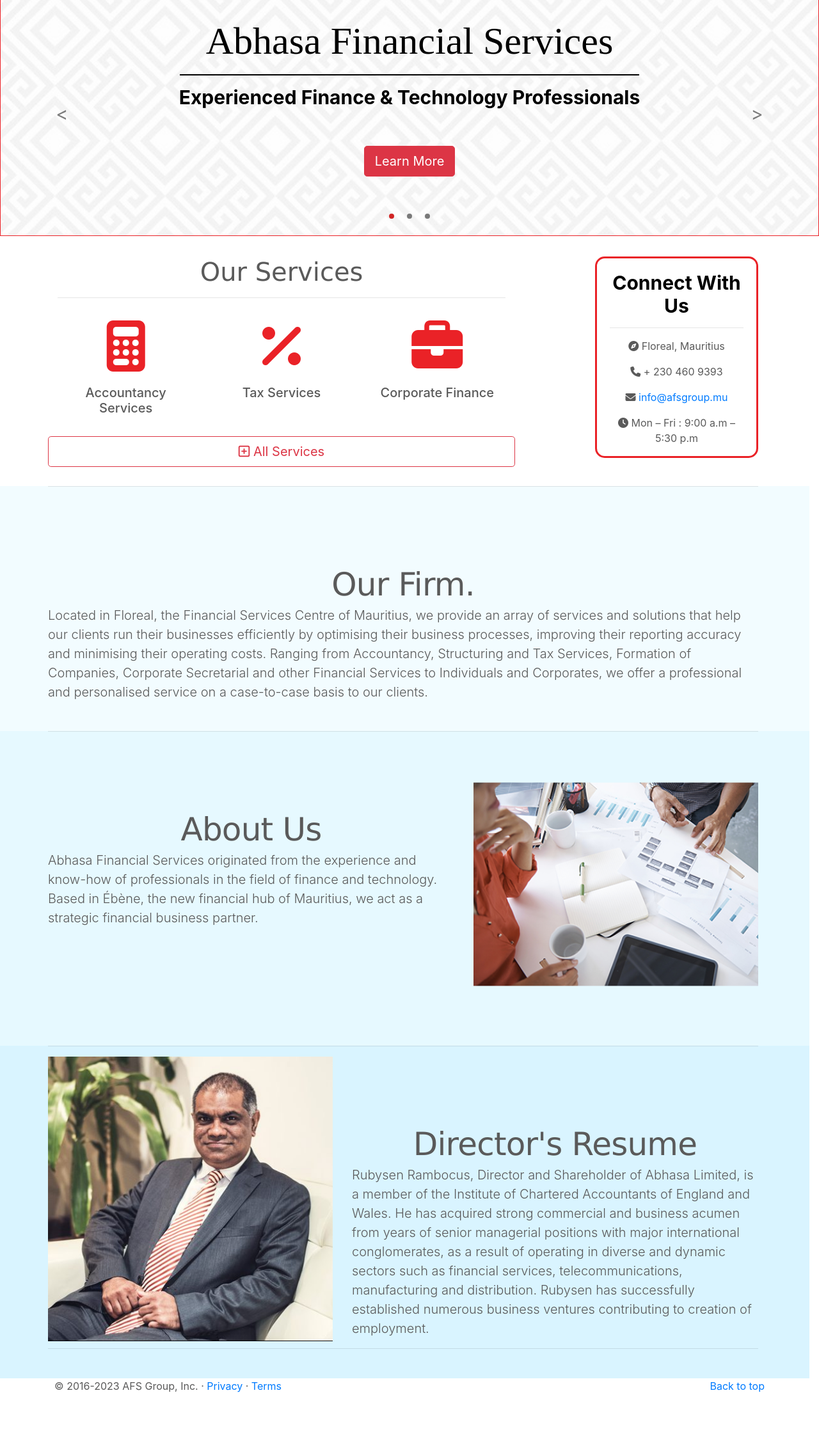
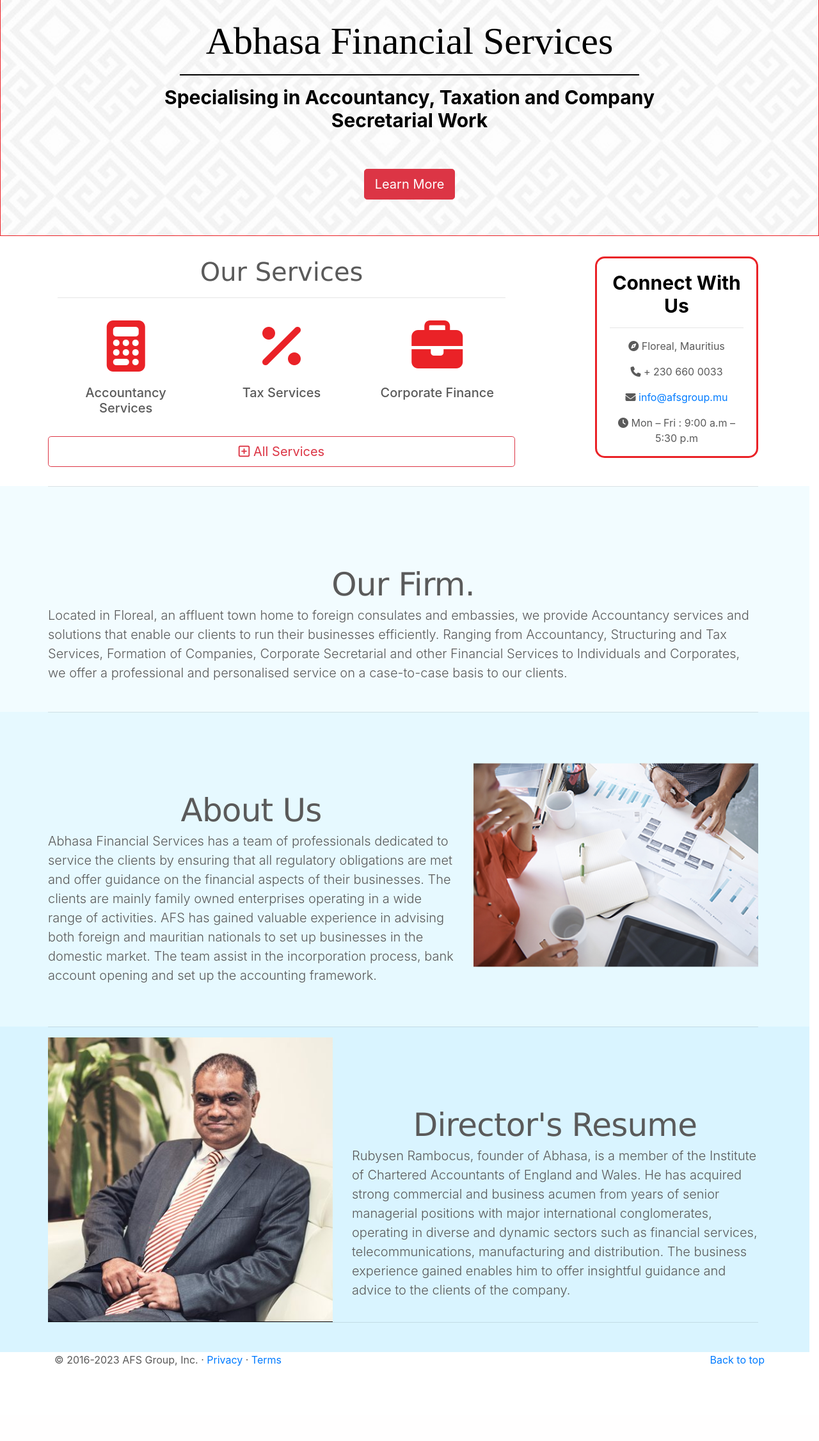
Before and after one commit to YanishR/afs-website, a Django app: page / in a window 1280 px wide. Shown: the part 56-2309 px from the top of the page at 64% size. After the commit the page ends 2192 px from the top, so only its background shows below. Run offline with Django 4.2, Linux system fonts and the light colour scheme; some libraries are stand-ins or nearby versions.

Commit message:
Amend text appropriately (#24)

```diff
--- a/visitor/homepage_text.py
+++ b/visitor/homepage_text.py
@@ -4,21 +4,18 @@
 @dataclasses.dataclass
 class HomepageText:
     our_firm: str =  """
-        Located in Floreal, the Financial Services Centre of Mauritius, we provide an array of services and
-        solutions that help our clients run their businesses efficiently by optimising their business processes,
-        improving their reporting accuracy and minimising their operating costs. Ranging from Accountancy, Structuring
+        Located in Floreal, an affluent town home to foreign consulates and embassies, we provide Accountancy services and
+        solutions that enable our clients to run their businesses efficiently. Ranging from Accountancy, Structuring
         and Tax Services, Formation of Companies, Corporate Secretarial and other Financial Services to Individuals and
         Corporates, we offer a professional and personalised service on a case-to-case basis to our clients.
     """
     about_us: str = """
-        Abhasa Financial Services originated from the experience and know-how of professionals in the field
-        of finance and technology. Based in Ébène, the new financial hub of Mauritius, we act as a strategic
-        financial business partner.
+        Abhasa Financial Services has a team of professionals dedicated to service the clients by ensuring that all regulatory obligations are met and offer guidance on the financial aspects of their businesses. The clients are mainly family owned enterprises operating in a wide range of activities. AFS has gained valuable experience in advising both foreign and mauritian nationals to set up businesses in the domestic market. The team assist in the incorporation process, bank account opening and set up the accounting framework.
     """
     resume: str =  """
-        Rubysen Rambocus, Director and Shareholder of Abhasa Limited, is a member of the Institute of Chartered
-        Accountants of England and Wales. He has acquired strong commercial and business acumen from years of senior
-        managerial positions with major international conglomerates, as a result of operating in diverse and dynamic sectors
-        such as financial services, telecommunications, manufacturing and distribution. Rubysen has successfully established
-        numerous business ventures contributing to creation of employment.
+        Rubysen Rambocus, founder of Abhasa, is a member of the Institute of Chartered Accountants of England and Wales.
+        He has acquired strong commercial and business acumen from years of senior
+        managerial positions with major international conglomerates, operating in diverse and dynamic sectors
+        such as financial services, telecommunications, manufacturing and distribution. The business experience gained enables him to offer insightful guidance and advice to the clients of the company.
+
     """
--- a/visitor/templates/visitor/contact-card.html
+++ b/visitor/templates/visitor/contact-card.html
@@ -2,7 +2,7 @@
     <h3> Connect With Us</h3>
     <hr>
     <p>  <i class="fas fa-compass"></i> Floreal, Mauritius</p>
-    <p>  <i class="fas fa-phone"></i> + 230 460 9393</p>
+    <p>  <i class="fas fa-phone"></i> + 230 660 0033</p>
     <p>  <i class="fas fa-envelope"></i><a href="mailto: info@afsgroup.mu"> info@afsgroup.mu </a></p>
     <p>  <i class="fas fa-clock"></i> Mon – Fri : 9:00 a.m – 5:30 p.m</p>
 </div>
--- a/visitor/templates/visitor/homepage.html
+++ b/visitor/templates/visitor/homepage.html
@@ -11,11 +11,6 @@
 
 {% block carousel %}
   <div id="myCarousel" class="carousel slide" data-ride="carousel">
-    <ol class="carousel-indicators">
-      <li data-target="#myCarousel" data-slide-to="0" class="active"></li>
-      <li data-target="#myCarousel" data-slide-to="1"></li>
-      <li data-target="#myCarousel" data-slide-to="2"></li>
-    </ol>
     <div class="carousel-inner">
       <div class="carousel-item active">
         <svg
@@ -29,49 +24,13 @@
           <div class="carousel-caption text-center">
               <h1> Abhasa Financial Services </h1>
               <hr class="title-hr">
-              <h3> Experienced Finance & Technology Professionals</h3>
+              <h3> Specialising in Accountancy, Taxation and Company Secretarial Work</h3>
               <p><a class="btn btn-lg btn-danger" href="{% url 'visitor:about' %}" role="button" id="redirect">
                   Learn More</a></p>
           </div>
         </div>
       </div>
-      <div class="carousel-item">
-        <svg class="bd-placeholder-img" width="100%" height="100%"
-            xmlns="http://www.w3.org/2000/svg"
-            preserveAspectRatio="xMidYMid slice"
-            focusable="false" role="img">
-            <img src="{% static 'visitor/background2.jpg' %}" alt="background2"/></svg>
-        <div class="container">
-          <div class="carousel-caption text-right">
-            <h3 id="second-carousel-title"> Find out how we may be of service to you.</h3>
-            <p id="second-carousel-text"> Book an appointment today.</p>
-            <p><a class="btn btn-lg btn-danger" href="{% url 'visitor:contact' %}" role="button" id="redirect2">
-                Contact Us</a></p>
-          </div>
-        </div>
-      </div>
-      <div class="carousel-item">
-        <svg class="bd-placeholder-img" width="100%" height="100%"
-            xmlns="http://www.w3.org/2000/svg" preserveAspectRatio="xMidYMid slice" focusable="false" role="img">
-            <img src="{% static 'visitor/background3.jpg' %}"/></svg>
-        <div class="container">
-          <div class="carousel-caption text-left">
-            <h1>All your financial needs met</h1>
-            <p>Mauritius tax regulations can be tricky to navigate. We are here to
-            guide you along this busy and intricate journey.</p>
-            <p><a class="btn btn-lg btn-secondary" href="{% url 'visitor:services' %}" role="button">Our services</a></p>
-          </div>
-        </div>
-      </div>
     </div>
-    <a class="carousel-control-prev" href="#myCarousel" role="button" data-slide="prev">
-      <span class="carousel-control-prev-icon" aria-hidden="false"></span>
-      <span class="sr-only">Previous</span>
-    </a>
-    <a class="carousel-control-next" href="#myCarousel" role="button" data-slide="next">
-      <span class="carousel-control-next-icon" aria-hidden="true"></span>
-      <span class="sr-only">Next</span>
-    </a>
   </div>
 
 {% endblock %}
```
